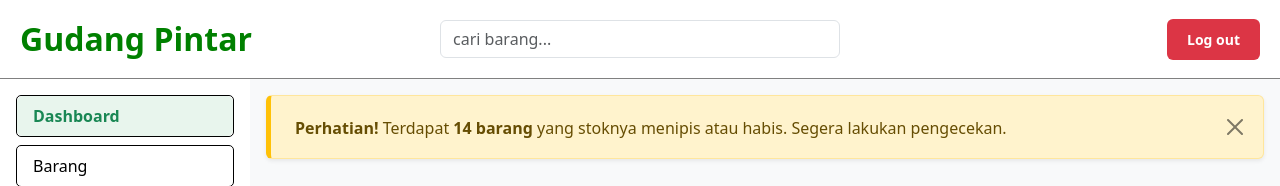
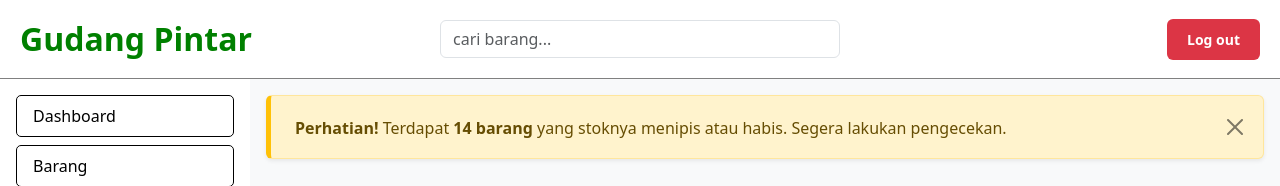
Before and after one commit to DhimazRafif/GudangPintar_web, a React (Vite) app in the folder gudang-pintar/: page /Dashboard in a window 1280 px wide. Shown: the top 186 px of the page. Built offline with nearby package versions, Linux system fonts and the light colour scheme.

Commit message:
fix : perubahan pada button navbar

```diff
--- a/gudang-pintar/src/components/Sidebar.css
+++ b/gudang-pintar/src/components/Sidebar.css
@@ -30,12 +30,6 @@
 
 .nav-item:hover .sidebar-link {
   background-color: #e9ecef;
-}
-
-.active-link {
-  background-color: #e8f5ed;
-  color: #198754 !important;
-  font-weight: bold;
 }
 
 @media (max-width: 768px) {
--- a/gudang-pintar/src/components/Sidebar.jsx
+++ b/gudang-pintar/src/components/Sidebar.jsx
@@ -10,7 +10,7 @@ export default function Sidebar() {
           <li className="nav-item">
             <Link
               to="/Dashboard"
-              className="nav-link text-black rounded sidebar-link active-link"
+              className="nav-link text-black rounded sidebar-link"
             >
               Dashboard
             </Link>
```
